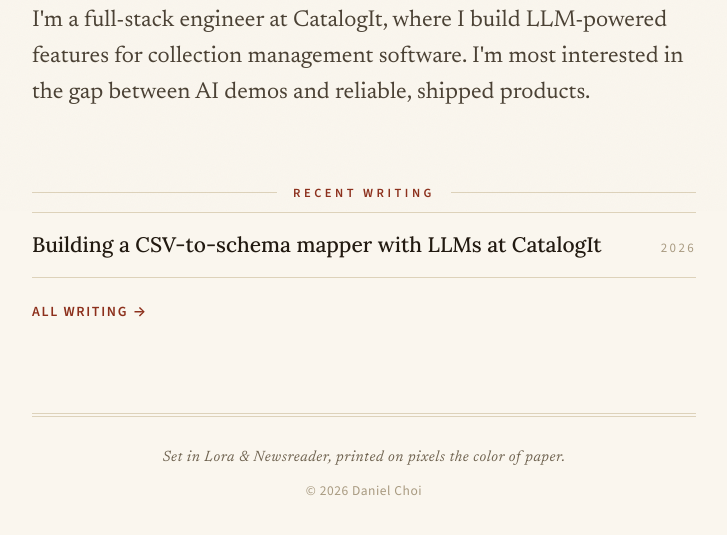
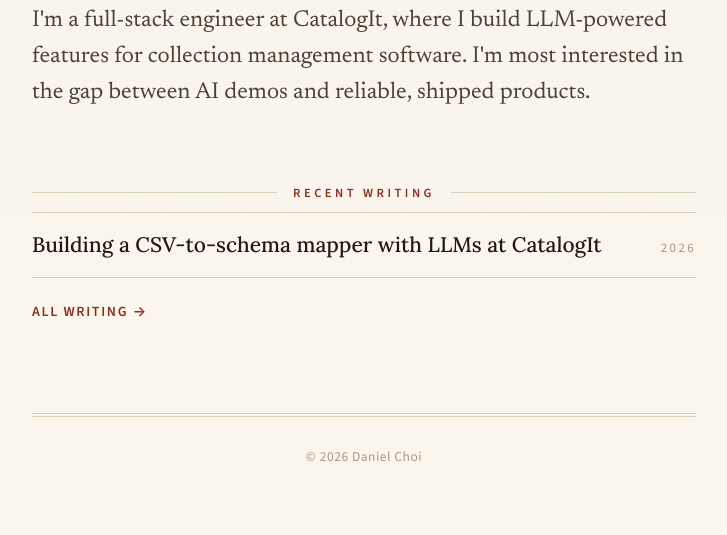
Before and after one commit to dchoiboi00/dchoiboi00.github.io, an Astro site: page / in a window 1280 px wide. Shown: the part 589-1124 px from the top of the page, without its empty margins (276-1003 px from the left). Built offline with nearby package versions, Linux system fonts and the light colour scheme; Astro itself is replaced by a stand-in of ours.

Commit message:
Remove colophon footer; keep minimal copyright line

```diff
--- a/src/layouts/Base.astro
+++ b/src/layouts/Base.astro
@@ -32,8 +32,7 @@
     <slot />
     <div class="col">
       <footer class="site-footer">
-        <p class="colophon">Set in Lora &amp; Newsreader, printed on pixels the color of paper.</p>
-        <p style="margin-top:8px">&copy; 2026 Daniel Choi</p>
+        <p>&copy; 2026 Daniel Choi</p>
       </footer>
     </div>
   </body>
```
